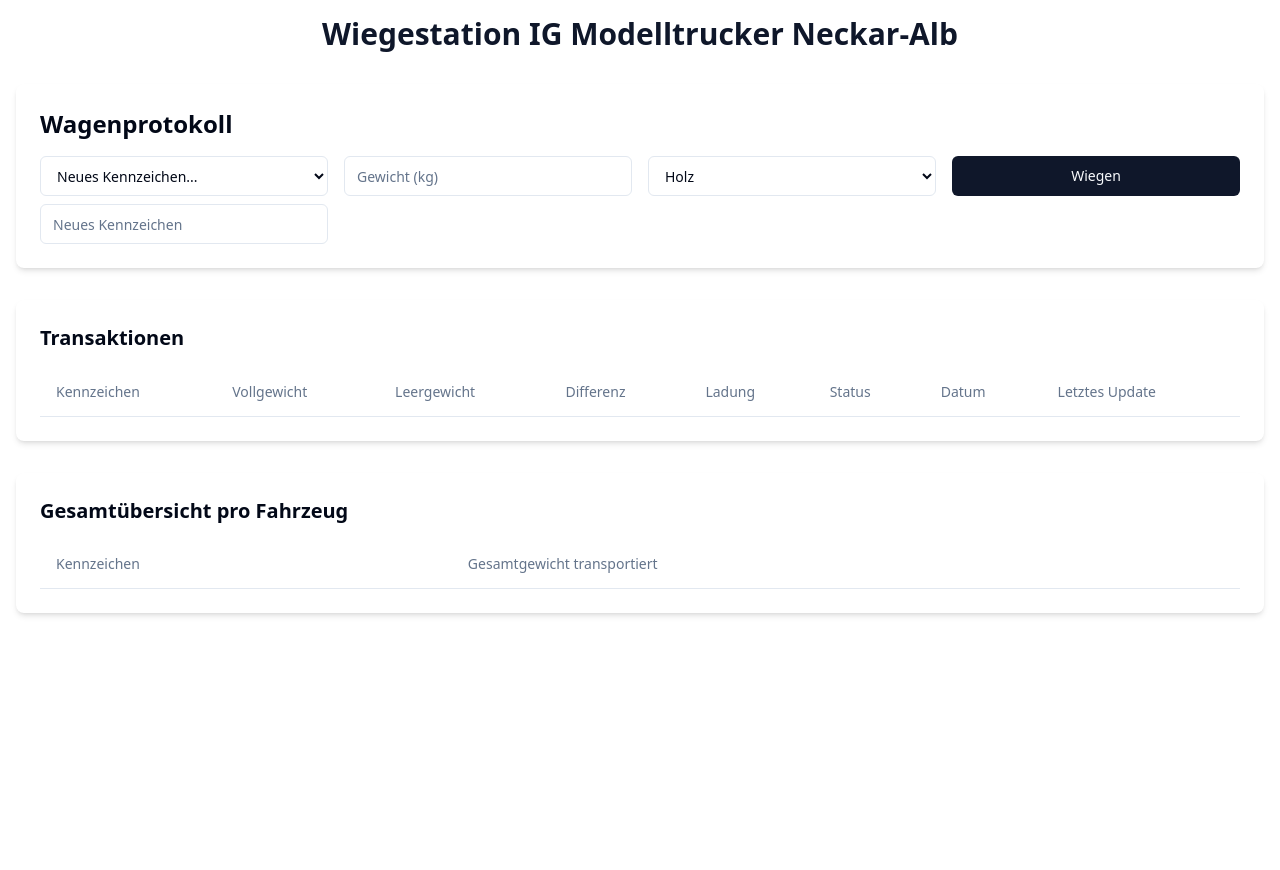
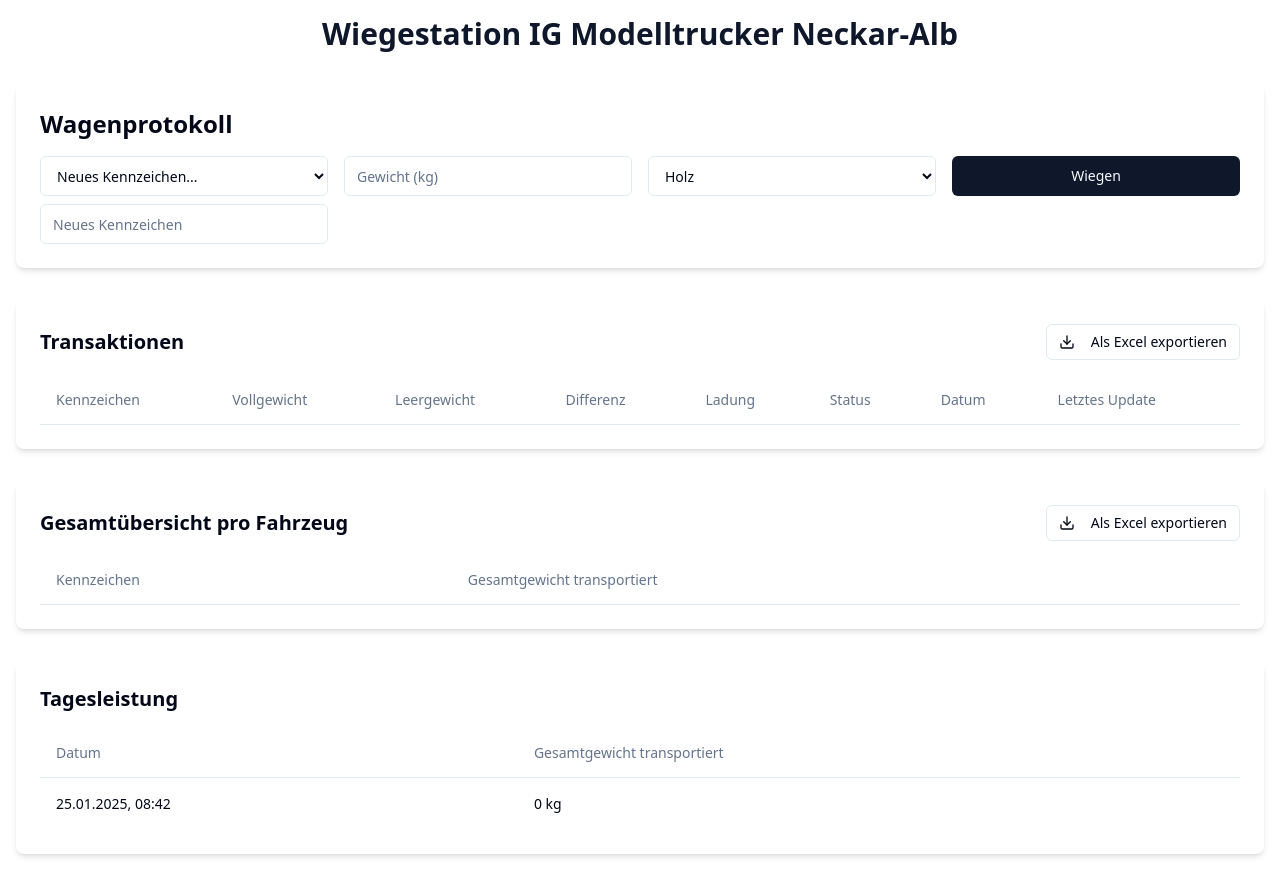
Before and after one commit to merlin2533/weighlogger-tracker, a React (Vite) app: page / in a window 1280 px wide. Before the commit the page ends 800 px from the top, so only its background shows below. Built offline with nearby package versions, Linux system fonts and the light colour scheme.

Commit message:
Add Excel export functionality
- Implemented Excel export for weighing actions and vehicle summaries.
- Sorted the total cargo weight in the vehicle summary in descending order.
- Added a new table to display the total daily performance across all vehicles.
[skip gpt_engineer]

```diff
--- a/package.json
+++ b/package.json
@@ -59,6 +59,7 @@
     "tailwind-merge": "^2.5.2",
     "tailwindcss-animate": "^1.0.7",
     "vaul": "^0.9.3",
+    "xlsx": "^0.18.5",
     "zod": "^3.23.8"
   },
   "devDependencies": {
--- a/src/pages/Index.tsx
+++ b/src/pages/Index.tsx
@@ -3,6 +3,8 @@ import { Table, TableBody, TableCell, TableHead, TableHeader, TableRow } from "@
 import { Input } from "@/components/ui/input";
 import { Button } from "@/components/ui/button";
 import { useState } from "react";
+import * as XLSX from 'xlsx';
+import { Download } from "lucide-react";
 
 const Index = () => {
   const { entries, addEntry, updateEntry, getKnownVehicles, getVehicleSummary } = useWeighing();
@@ -46,8 +48,55 @@ const Index = () => {
     }).format(date);
   };
 
+  const exportToExcel = (data: any[], filename: string) => {
+    const ws = XLSX.utils.json_to_sheet(data);
+    const wb = XLSX.utils.book_new();
+    XLSX.utils.book_append_sheet(wb, ws, "Sheet1");
+    XLSX.writeFile(wb, `${filename}.xlsx`);
+  };
+
+  const handleExportTransactions = () => {
+    const data = entries.map(entry => ({
+      Kennzeichen: entry.licensePlate,
+      Vollgewicht: entry.fullWeight,
+      Leergewicht: entry.emptyWeight,
+      Differenz: entry.fullWeight && entry.emptyWeight ? entry.fullWeight - entry.emptyWeight : '-',
+      Ladung: entry.cargoType,
+      Status: entry.emptyWeight ? "Abgeschlossen" : "Offen",
+      Datum: formatDate(entry.timestamp),
+      "Letztes Update": formatDate(entry.lastUpdated)
+    }));
+    exportToExcel(data, "Wiegeaktionen");
+  };
+
+  const handleExportSummary = () => {
+    const data = vehicleSummary
+      .sort((a, b) => b.totalCargo - a.totalCargo)
+      .map(summary => ({
+        Kennzeichen: summary.licensePlate,
+        "Gesamtgewicht transportiert (kg)": summary.totalCargo
+      }));
+    exportToExcel(data, "Fahrzeug-Zusammenfassung");
+  };
+
+  const calculateDailyTotal = () => {
+    const today = new Date();
+    today.setHours(0, 0, 0, 0);
+
+    return entries.reduce((total, entry) => {
+      const entryDate = new Date(entry.timestamp);
+      entryDate.setHours(0, 0, 0, 0);
+
+      if (entryDate.getTime() === today.getTime() && entry.fullWeight && entry.emptyWeight) {
+        return total + (entry.fullWeight - entry.emptyWeight);
+      }
+      return total;
+    }, 0);
+  };
+
   const knownVehicles = getKnownVehicles();
-  const vehicleSummary = getVehicleSummary();
+  const vehicleSummary = getVehicleSummary().sort((a, b) => b.totalCargo - a.totalCargo);
+  const dailyTotal = calculateDailyTotal();
 
   return (
     <div className="container mx-auto p-4 space-y-8">
@@ -105,7 +154,13 @@ const Index = () => {
       </div>
 
       <div className="bg-white p-6 rounded-lg shadow-md">
-        <h2 className="text-xl font-bold mb-4">Transaktionen</h2>
+        <div className="flex justify-between items-center mb-4">
+          <h2 className="text-xl font-bold">Transaktionen</h2>
+          <Button onClick={handleExportTransactions} variant="outline" size="sm">
+            <Download className="w-4 h-4 mr-2" />
+            Als Excel exportieren
+          </Button>
+        </div>
         <Table>
           <TableHeader>
             <TableRow>
@@ -149,7 +204,13 @@ const Index = () => {
       </div>
 
       <div className="bg-white p-6 rounded-lg shadow-md">
-        <h2 className="text-xl font-bold mb-4">Gesamtübersicht pro Fahrzeug</h2>
+        <div className="flex justify-between items-center mb-4">
+          <h2 className="text-xl font-bold">Gesamtübersicht pro Fahrzeug</h2>
+          <Button onClick={handleExportSummary} variant="outline" size="sm">
+            <Download className="w-4 h-4 mr-2" />
+            Als Excel exportieren
+          </Button>
+        </div>
         <Table>
           <TableHeader>
             <TableRow>
@@ -167,6 +228,24 @@ const Index = () => {
           </TableBody>
         </Table>
       </div>
+
+      <div className="bg-white p-6 rounded-lg shadow-md">
+        <h2 className="text-xl font-bold mb-4">Tagesleistung</h2>
+        <Table>
+          <TableHeader>
+            <TableRow>
+              <TableHead>Datum</TableHead>
+              <TableHead>Gesamtgewicht transportiert</TableHead>
+            </TableRow>
+          </TableHeader>
+          <TableBody>
+            <TableRow>
+              <TableCell>{formatDate(new Date())}</TableCell>
+              <TableCell>{dailyTotal} kg</TableCell>
+            </TableRow>
+          </TableBody>
+        </Table>
+      </div>
     </div>
   );
 };
```
Also changed, not shown: 1 other file (tests, documents, lock files or other folders).
